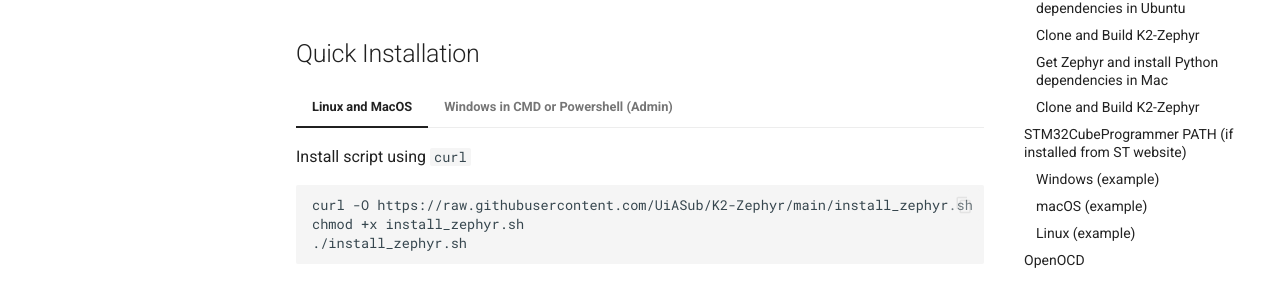
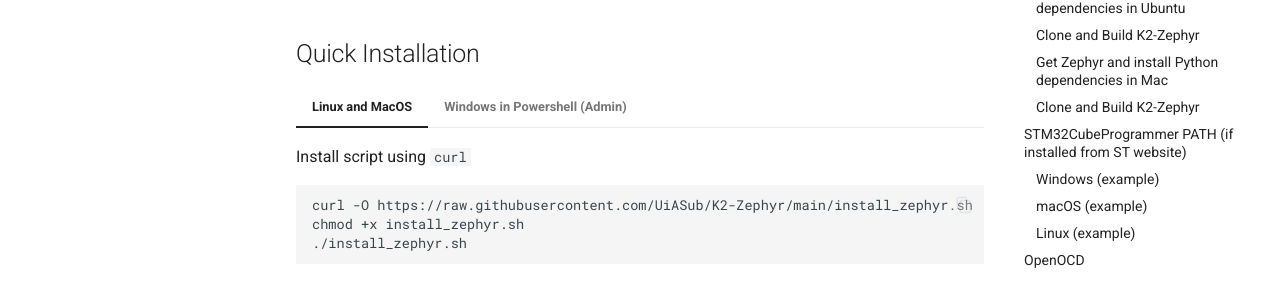
Before and after one commit to UiASub/wiki.uiasub.no, an MkDocs documentation site: the page built from docs/k2zephyr/INSTALL_GUIDE.md, in a window 1280 px wide and 900 px high. Shown: the part 340-624 px from the top of the window. Built offline with MkDocs 1.6.1 and Material for MkDocs 9.7.7, drawn with Linux system fonts in a browser that asks for light colours; comment, search, counter and statistics services are not loaded.

Commit message:
Update Windows installation instructions for clarity and accuracy

````diff
--- a/docs/k2zephyr/INSTALL_GUIDE.md
+++ b/docs/k2zephyr/INSTALL_GUIDE.md
@@ -25,16 +25,16 @@ If you have [STM32CubeProgrammer PATH problems](#stm32cubeprogrammer-path-if-ins
     - [Link to Google Drive (Mac ARM)](https://drive.google.com/file/d/11nO2IN7f9W3DILxbm-kzJPqZ-DBtqBp6/view?usp=sharing)
     - [Link to Google Drive (Linux)](https://drive.google.com/file/d/16ib_3ireqtPRqj8dPD3Ov2iI5E9pKscz/view?usp=sharing)
 
-=== "Windows in CMD or Powershell (Admin)"
+=== "Windows in Powershell (Admin)"
 
     Install script using `powershell`
 
     You will need [winget](https://aka.ms/getwinget) to install dependencies.
 
     ```bash
-    powershell -NoProfile -ExecutionPolicy Bypass -Command "Invoke-WebRequest https://raw.githubusercontent.com/UiASub/K2-Zephyr/main/install_zephyr.ps1 -OutFile install_zephyr.ps1"
+    Invoke-WebRequest https://raw.githubusercontent.com/UiASub/K2-Zephyr/main/install_zephyr.ps1 -OutFile install_zephyr.ps1
     # Use script:
-    powershell -ExecutionPolicy Bypass -File install_zephyr.ps1
+    Set-ExecutionPolicy -ExecutionPolicy Bypass -File install_zephyr.ps1
     ```
 
     Default install path is ***$HOME\zephyrproject***
````
